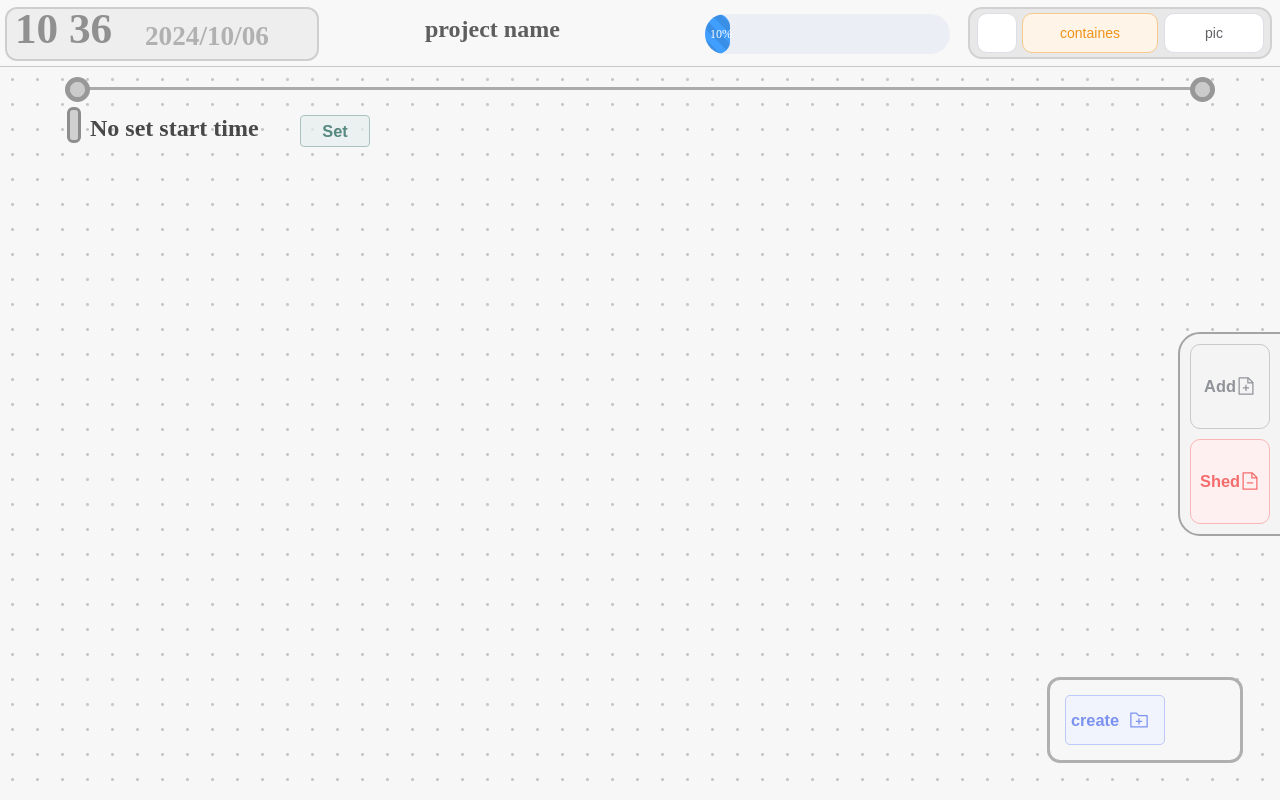
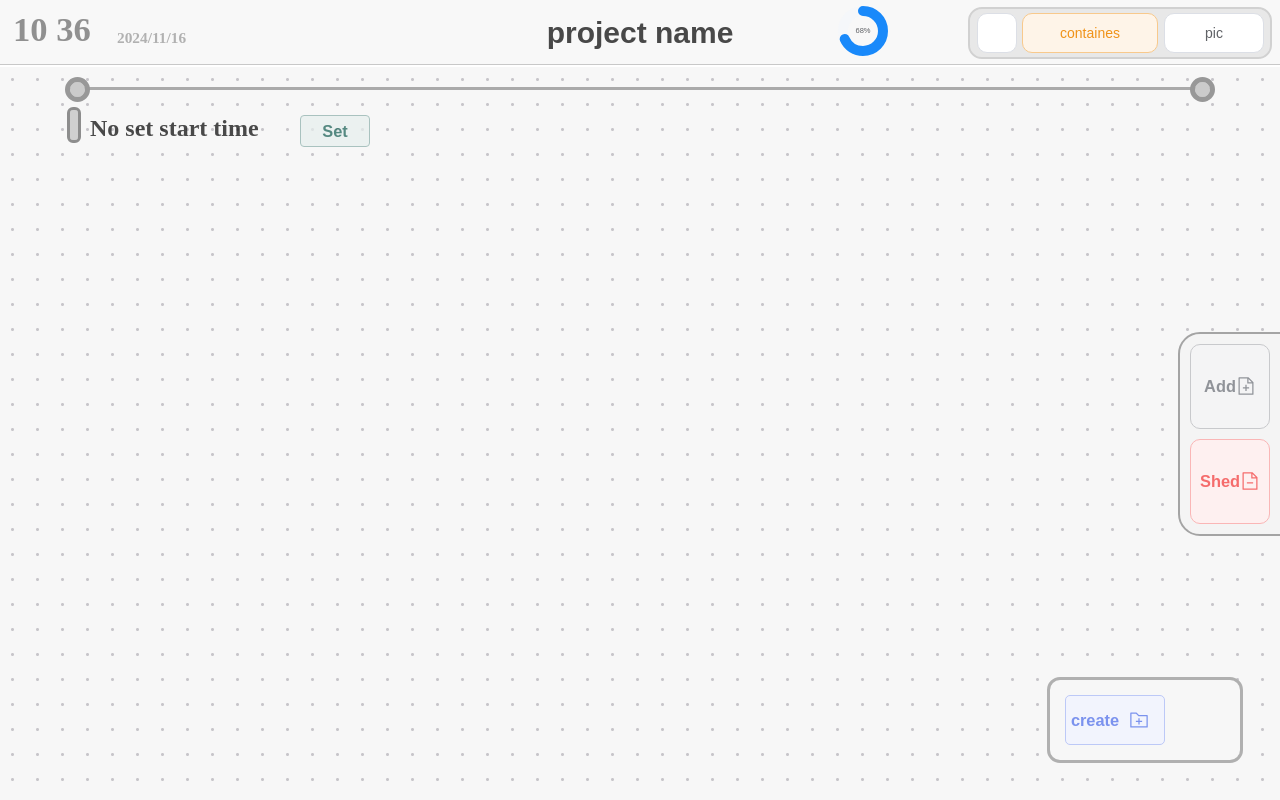
Before and after one commit to wuming082/program_web, a Vue app in the folder codesource-vue/: page / in a window 1280 px wide. Built offline with nearby package versions, Linux system fonts and the light colour scheme.

Commit message:
头部状态栏-clock、进度条、标题的调整与优化

```diff
--- a/codesource-vue/src/App.vue
+++ b/codesource-vue/src/App.vue
@@ -46,7 +46,7 @@ export default {
       asideDisplayBool: false,
 
       //全局进度
-      golballine:10,
+      golballine:68,
 
       headStyle: {
         gap: '10px', /* 子元素之间的间距 */
@@ -57,7 +57,7 @@ export default {
         left: '0px',
         right: '0px',
         top: '0px',
-        height: '67px',
+        height: '65px',
         borderBottom: '0.4px solid #c8c8c8',/* 黑色的2像素描边 */
         position: 'fixed'
       },
--- a/codesource-vue/src/components/HeadDisplay.vue
+++ b/codesource-vue/src/components/HeadDisplay.vue
@@ -1,13 +1,21 @@
 <template>
     <div id="Head">
-        <div id="projectName">
-            <h1>project name</h1>
-        </div>
+        <button id="projectName">
+            project name
+        </button>
+        <button id="pieChartButton">
+            <el-progress
+                type="circle"
+                :percentage="inlong"
+                :stroke-width="10"
+                :width="50"
+                :color="customColors"
+            />
+        </button>
         <Botton-list id="bottonlist"></Botton-list>
         <show-time></show-time>
-        <!-- 用于最顶上的进度条 -->
-        <progress-bar-main id="progress" :stroke-width="80" :Linelong="inlong" style="position: absolute; right: 325px; left: 700px; top:5px;"></progress-bar-main>
-
+        <!-- 临时隐藏了原有的进度条 -->
+        <progress-bar-main v-if="false" id="progress" :stroke-width="80" :Linelong="inlong"></progress-bar-main>
     </div>
 </template>
 
@@ -17,11 +25,16 @@ import ShowTime from './HeaddisplayComponents/ShowTime.vue';
 import ProgressBarMain from './ProgressBarMain.vue';
 
 export default{
-
-
     data(){
         return{
-
+            // 自定义颜色，可以根据进度值动态设置
+            customColors: [
+                { color: '#f56c6c', percentage: 20 },
+                { color: '#e6a23c', percentage: 40 },
+                { color: '#5cb87a', percentage: 60 },
+                { color: '#1989fa', percentage: 80 },
+                { color: '#6f7ad3', percentage: 100 },
+            ],
         }
     },
     components:{
@@ -50,17 +63,89 @@ export default{
     right: 305px;
     height: 48px;
 }
-#progress{
+
+/* 饼状图样式 */
+#progress {
     -webkit-user-select: none; /* 适用于谷歌浏览器和Safari */ -moz-user-select: none; /* 适用于火狐浏览器 */ -ms-user-select: none; /* 适用于Internet Explorer/Edge */ user-select: none; /* 适用于支持CSS3的浏览器 */
+    position: absolute;
+    top: 50%;
+    transform: translateY(-50%);
+}
 
+/* 饼状图按钮样式 */
+#pieChartButton {
+    -webkit-user-select: none; /* 适用于谷歌浏览器和Safari */
+    -moz-user-select: none; /* 适用于火狐浏览器 */
+    -ms-user-select: none; /* 适用于Internet Explorer/Edge */
+    user-select: none; /* 适用于支持CSS3的浏览器 */
+    position: fixed;
+    top: 0px;
+    left: calc(65%); /* 紧挨着 projectName 右侧 */
+    text-align: center;
+    height: 65px;
+    z-index: 1000;
+
+    /* 按钮样式 */
+    color: #484848;
+
+    cursor: pointer; /* 鼠标悬停时显示手型 */
+
+    /* 使按钮完全不可见 */
+    background-color: transparent; /* 背景透明 */
+    border: none; /* 移除边框 */
+    box-shadow: none; /* 移除阴影 */
+    outline: none; /* 移除点击时的轮廓 */
+    transition: transform 0.2s ease, box-shadow 0.2s ease;
 }
+
+#pieChartButton:hover {
+    transform: translateY(2px); /* 悬浮时略微下凹 */
+    box-shadow: 0 2px 4px rgba(0, 0, 0, 0.1); /* 悬浮时添加阴影 */
+}
+
+#pieChartButton:active {
+    transform: translateY(4px); /* 点击时进一步下凹 */
+    color: #303030; /* 点击时颜色加深 */
+    box-shadow: 0 1px 2px rgba(0, 0, 0, 0.1); /* 点击时阴影变小 */
+}
+
+
 #projectName{
     -webkit-user-select: none; /* 适用于谷歌浏览器和Safari */ -moz-user-select: none; /* 适用于火狐浏览器 */ -ms-user-select: none; /* 适用于Internet Explorer/Edge */ user-select: none; /* 适用于支持CSS3的浏览器 */
+    position: fixed; /* 固定在页面上 */
+    top: 0px;
+    left: 50%; /* 水平居中 */
+    transform: translateX(-50%); /* 通过偏移实现精确居中 */
+    text-align: center; /* 文本居中 */
+    width: 30%; /* 宽度根据内容自适应 */
+    height: 65px;
+    z-index: 1000; /* 确保元素在最上层 */
 
-    position: absolute;
-    top: -13px;
-    left: 420px;
-    color: #5e5e5e;
+    /* 按钮样式 */
+    padding: 10px 20px; /* 内边距 */
+    color: #484848; /* 文字颜色 */
+    font-size: 30px; /* 字体大小 */
+    font-weight: bold; /* 字体加粗 */
 
+    cursor: pointer; /* 鼠标悬停时显示手型 */
+
+    /* 使按钮完全不可见 */
+    background-color: transparent; /* 背景透明 */
+    border: none; /* 移除边框 */
+    box-shadow: none; /* 移除阴影 */
+    outline: none; /* 移除点击时的轮廓 */
+    transition: transform 0.2s ease, box-shadow 0.2s ease; /*缓动效果*/
 }
+
+#projectName:hover {
+    transform: translateX(-50%) translateY(2px); /* 悬浮时略微下凹 */
+    box-shadow: 0 2px 4px rgba(0, 0, 0, 0.1); /* 悬浮时添加阴影 */
+}
+
+#projectName:active {
+    transform: translateX(-50%) translateY(4px); /* 点击时进一步下凹 */
+    color: #303030; /* 点击时颜色加深 */
+    box-shadow: 0 1px 2px rgba(0, 0, 0, 0.1); /* 点击时阴影变小 */
+}
+
 </style>
--- a/codesource-vue/src/components/HeaddisplayComponents/ShowTime.vue
+++ b/codesource-vue/src/components/HeaddisplayComponents/ShowTime.vue
@@ -1,7 +1,6 @@
-<!-- 时间组件 -->
-
 <template>
-    <div id="backgrand"></div>
+    <div id="clock-container">
+        <!-- <div id="backgrand"></div> -->
         <div id="time">
             <div id="now">
                 XX:XX
@@ -13,38 +12,34 @@
                 no define
             </div>
         </div>
-
+    </div>
 </template>
 
 <script>
-export default{
-    data(){
-        return{
-
-        }
+export default {
+    data() {
+        return {};
     },
-    mounted(){
+    mounted() {
         setInterval(this.updateTime, 1000);
         this.updateTime();
     },
-    methods:{
-        updateTime(){
+    methods: {
+        updateTime() {
             const now = new Date();
             const hours = String(now.getHours()).padStart(2, '0');
             const minutes = String(now.getMinutes()).padStart(2, '0');
             const yesrs = String(now.getFullYear()).padStart(2, '0');
-            const Month = String(now.getMonth()).padStart(2, '0');
-            const day = String(now.getDay()).padStart(2, '0');
-            //const seconds = String(now.getSeconds()).padStart(2, '0');
+            const Month = String(now.getMonth() + 1).padStart(2, '0');
+            const day = String(now.getDate()).padStart(2, '0');
 
             document.getElementById('now').textContent = hours + " " + minutes;
-            //document.getElementById('seconds').textContent = seconds;
             document.getElementById('yearmon').textContent = yesrs + '/' + Month + '/' + day;
 
             const move = document.getElementById('now_move');
-            if(move.textContent == ':'){
+            if (move.textContent == ':') {
                 move.textContent = ' ';
-            }else{
+            } else {
                 move.textContent = ':';
             }
         }
@@ -53,7 +48,12 @@ export default{
 </script>
 
 <style scoped>
-#now{
+#clock-container {
+    transform: scale(0.8); /* 时钟的缩放比例 */
+    /* transform-origin: top left; 缩放的原点，默认是中心 */
+}
+
+#now {
     -webkit-user-select: none; /* 适用于谷歌浏览器和Safari */ -moz-user-select: none; /* 适用于火狐浏览器 */ -ms-user-select: none; /* 适用于Internet Explorer/Edge */ user-select: none; /* 适用于支持CSS3的浏览器 */
 
     width: 200px;
@@ -65,10 +65,10 @@ export default{
     color: #909090;
     font-weight: bold; /* 设置为粗体 */
 }
-#now_move{
+#now_move {
     -webkit-user-select: none; /* 适用于谷歌浏览器和Safari */ -moz-user-select: none; /* 适用于火狐浏览器 */ -ms-user-select: none; /* 适用于Internet Explorer/Edge */ user-select: none; /* 适用于支持CSS3的浏览器 */
 
-    width: 200px;
+    width: auto;
     height: 40px;
     font-size: 270%;
     position: absolute;
@@ -77,19 +77,19 @@ export default{
     color: #b1b1b1;
     font-weight: bold; /* 设置为粗体 */
 }
-#yearmon{
+#yearmon {
     -webkit-user-select: none; /* 适用于谷歌浏览器和Safari */ -moz-user-select: none; /* 适用于火狐浏览器 */ -ms-user-select: none; /* 适用于Internet Explorer/Edge */ user-select: none; /* 适用于支持CSS3的浏览器 */
 
-    width: 400px;
+    width: auto;
     height: 40px;
-    font-size: 170%;
+    font-size: 120%;
     position: absolute;
     left: 140px;
-    top: 12px;
+    top: 20px;
     color: #b1b1b1;
     font-weight: bold; /* 设置为粗体 */
 }
-#backgrand{
+#backgrand {
     width: 310px;
     height: 50px;
     background-color: #eeeeee;
```
Lines whose indentation alone changed are shown as unchanged.
